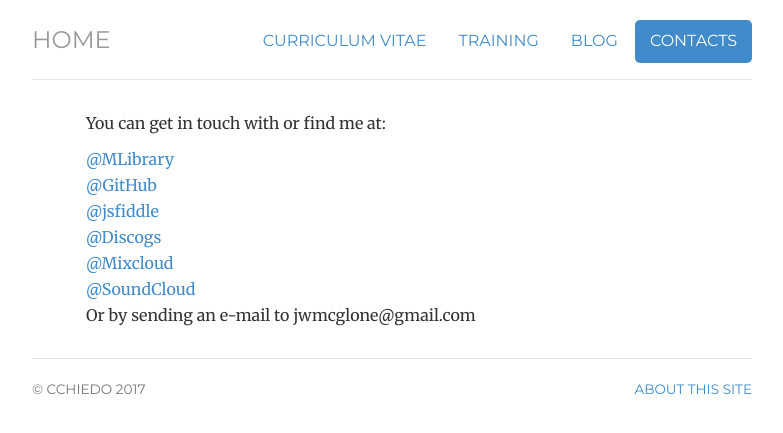
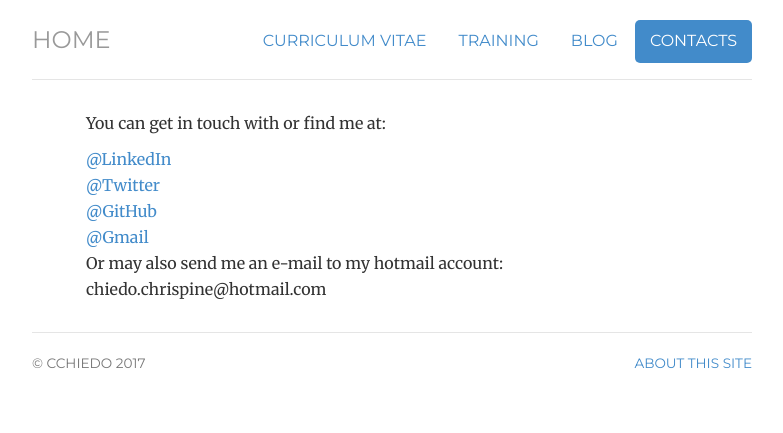
Before and after one commit to theafricanengineer/theafricanengineer.github.io, a Jekyll site: the page built from contact/index.html, in a window 1280 px wide. Shown: the top 433 px of the page, without its empty margins (248-1031 px from the left). Built offline with Jekyll 4.4.1, drawn with Linux system fonts in a browser that asks for light colours.

Commit message:
modify contact/index.html and 404.html files

```diff
--- a/404.html
+++ b/404.html
@@ -5,5 +5,5 @@ title: 404 Error | Sorry, this page does not exist.
 
 <div class="error">
         	<h1>Whoah, that's a 404 Error</h1>
-        	<p class="lead">Hey, sorry, but the page you're trying to access doesn't exist. Try <a href="/" title="Jonathan McGlone homepage">going back to the homepage</a>, or use the navigation menu above to find what you're looking for.</p>
+        	<p class="lead">Hey, sorry, but the page you're trying to access doesn't exist. Try <a href="/" title="Chrispine Chiedo homepage">going back to the homepage</a>, or use the navigation menu above to find what you're looking for.</p>
 </div>
--- a/contact/index.html
+++ b/contact/index.html
@@ -12,14 +12,15 @@ description: Contact information for Jonathan McGlone, a Librarian, Front-End De
 	<p>You can get in touch with or find me at:</p>
 
 	<ul class="list-unstyled">
-	<li><a href="http://www.lib.umich.edu/users/jmcglone">@MLibrary</a></li>
-	<li><a href="http://github.com/jmcglone">@GitHub</a></li>
-	<li><a href="http://jsfiddle.net/user/jmcglone/fiddles/">@jsfiddle</a></li>
-	<li><a href="http://www.discogs.com/user/jwmcglone">@Discogs</a></li>
-	<li><a href="http://www.mixcloud.com/jwmcglone/">@Mixcloud</a></li>
+	<!-- <li><a href="http://www.lib.umich.edu/users/jmcglone">@MLibrary</a></li> -->
+	<li><a href="https://www.linkedin.com/in/chrispinechiedo/">@LinkedIn</a></li>
+	<li><a href="https://twitter.com/chiedosaleh/">@Twitter</a></li>
+	<li><a href="https://github.com/theafricanengineer">@GitHub</a></li>
+	<li><a href="mailto:chrispinechiedo@gmail.com">@Gmail</a></li>
+	<!-- <li><a href="http://www.mixcloud.com/jwmcglone/">@Mixcloud</a></li>
 	<li><a href="http://soundcloud.com/jwmcglone">@SoundCloud</a></li>
-	<!-- <li><a href="http://dribbble.com/jmcglone">@Dribbble</a></li> -->
-	<li>Or by sending an e-mail to <span class="obfuscate">moc.liamg@enolgcmwj</span></li>
+	 <li><a href="http://dribbble.com/jmcglone">@Dribbble</a></li> -->
+	<li>Or may also send me an e-mail to my hotmail account: <span class="obfuscate">moc.liamtoh@enipsirhc.odeihc</span></li>
 	</ul>
 
 </div>
```
